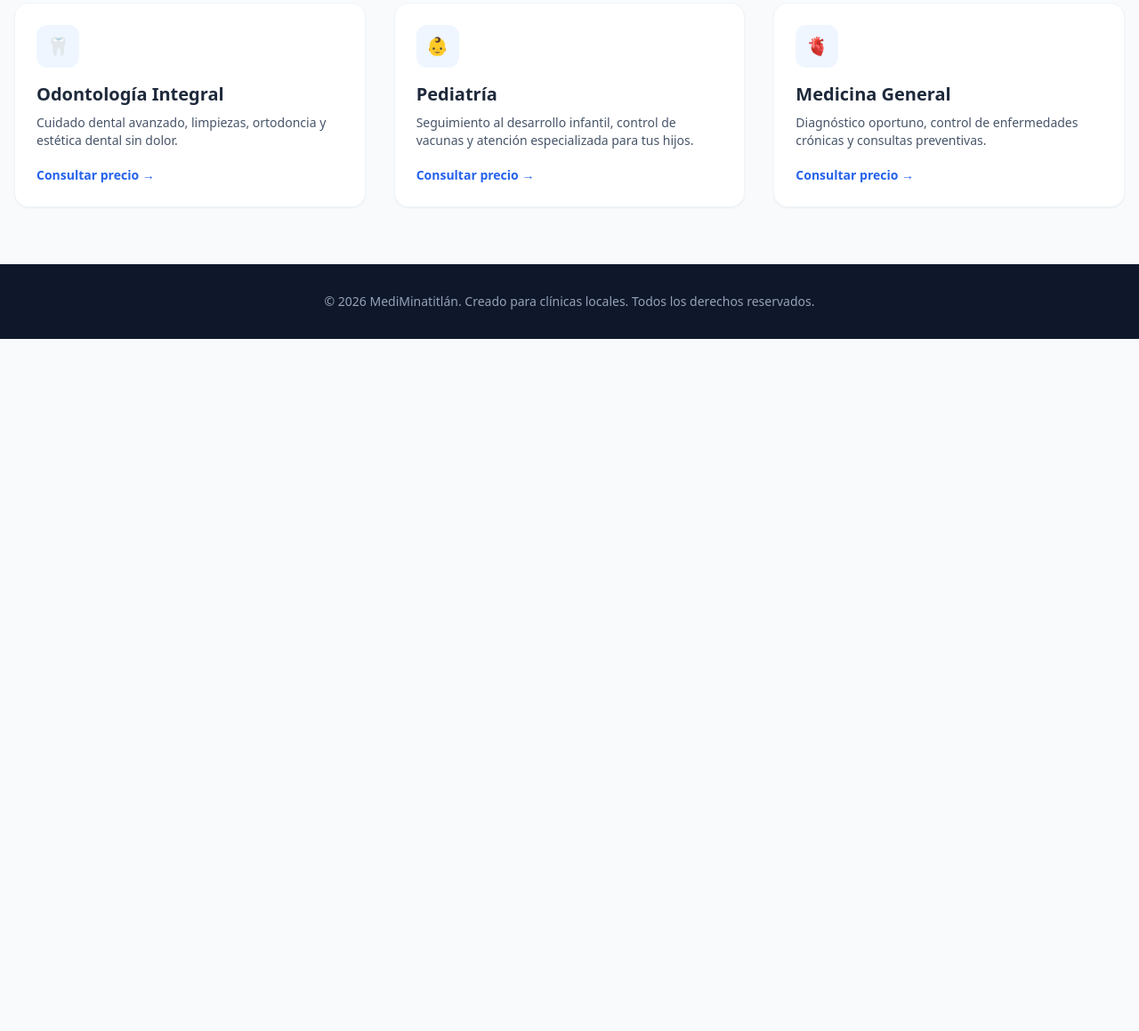
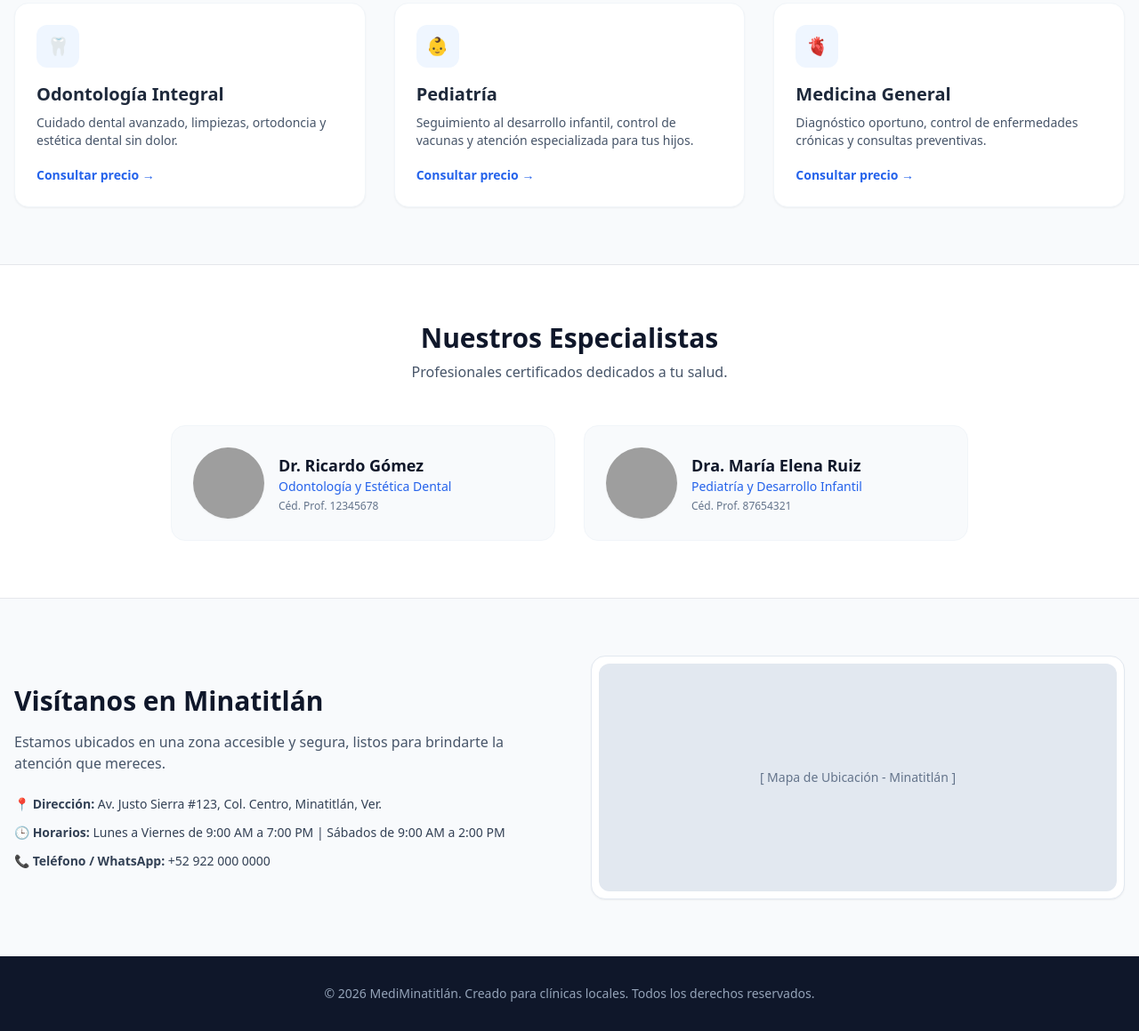
Before and after one commit to loupuntorar/landing-clinica-demo, a plain HTML site: page index.html in a window 1280 px wide. Shown: the part 1004-2163 px from the top of the page at 89% size. Before the commit the page ends 1385 px from the top, so only its background shows below. Drawn offline with nearby package versions, Linux system fonts and the light colour scheme; grey boxes are pictures that could not be loaded.

Commit message:
Add doctors and location sections

```diff
--- a/index.html
+++ b/index.html
@@ -97,6 +97,55 @@
         </div>
     </section>
 
+    <!-- Sección de Especialistas -->
+    <section id="doctores" class="py-16 bg-white border-t">
+        <div class="max-w-7xl mx-auto px-4">
+            <div class="text-center mb-12">
+                <h2 class="text-3xl font-bold text-slate-900">Nuestros Especialistas</h2>
+                <p class="text-slate-600 mt-2">Profesionales certificados dedicados a tu salud.</p>
+            </div>
+            <div class="grid md:grid-cols-2 gap-8 max-w-4xl mx-auto">
+                <div class="bg-slate-50 p-6 rounded-2xl border border-slate-100 flex items-center space-x-4">
+                    <img src="https://images.unsplash.com/photo-1622253692010-333f2da6031d?auto=format&fit=crop&q=80&w=300" alt="Dr. Ricardo Gómez" class="w-20 h-20 rounded-full object-cover shadow-sm">
+                    <div>
+                        <h3 class="font-bold text-lg text-slate-900">Dr. Ricardo Gómez</h3>
+                        <p class="text-blue-600 text-sm font-medium">Odontología y Estética Dental</p>
+                        <p class="text-slate-500 text-xs mt-1">Céd. Prof. 12345678</p>
+                    </div>
+                </div>
+                <div class="bg-slate-50 p-6 rounded-2xl border border-slate-100 flex items-center space-x-4">
+                    <img src="https://images.unsplash.com/photo-1594824813575-b6d393fb4577?auto=format&fit=crop&q=80&w=300" alt="Dra. María Elena Ruiz" class="w-20 h-20 rounded-full object-cover shadow-sm">
+                    <div>
+                        <h3 class="font-bold text-lg text-slate-900">Dra. María Elena Ruiz</h3>
+                        <p class="text-blue-600 text-sm font-medium">Pediatría y Desarrollo Infantil</p>
+                        <p class="text-slate-500 text-xs mt-1">Céd. Prof. 87654321</p>
+                    </div>
+                </div>
+            </div>
+        </div>
+    </section>
+
+    <!-- Ubicación y Contacto -->
+    <section id="contacto" class="py-16 bg-slate-50 border-t">
+        <div class="max-w-7xl mx-auto px-4 grid md:grid-cols-2 gap-12 items-center">
+            <div>
+                <h2 class="text-3xl font-bold text-slate-900 mb-4">Visítanos en Minatitlán</h2>
+                <p class="text-slate-600 mb-6">Estamos ubicados en una zona accesible y segura, listos para brindarte la atención que mereces.</p>
+                <div class="space-y-3 text-slate-700 text-sm">
+                    <p>📍 <strong>Dirección:</strong> Av. Justo Sierra #123, Col. Centro, Minatitlán, Ver.</p>
+                    <p>🕒 <strong>Horarios:</strong> Lunes a Viernes de 9:00 AM a 7:00 PM | Sábados de 9:00 AM a 2:00 PM</p>
+                    <p>📞 <strong>Teléfono / WhatsApp:</strong> +52 922 000 0000</p>
+                </div>
+            </div>
+            <div class="bg-white p-2 rounded-2xl shadow-sm border border-slate-200">
+                <!-- Google Maps Placeholder / Embed -->
+                <div class="w-full h-64 bg-slate-200 rounded-xl flex items-center justify-center text-slate-500 text-sm font-medium">
+                    [ Mapa de Ubicación - Minatitlán ]
+                </div>
+            </div>
+        </div>
+    </section>
+
     <!-- Footer -->
     <footer class="bg-slate-900 text-slate-400 py-8 text-center text-sm">
         <p>&copy; 2026 MediMinatitlán. Creado para clínicas locales. Todos los derechos reservados.</p>
```
